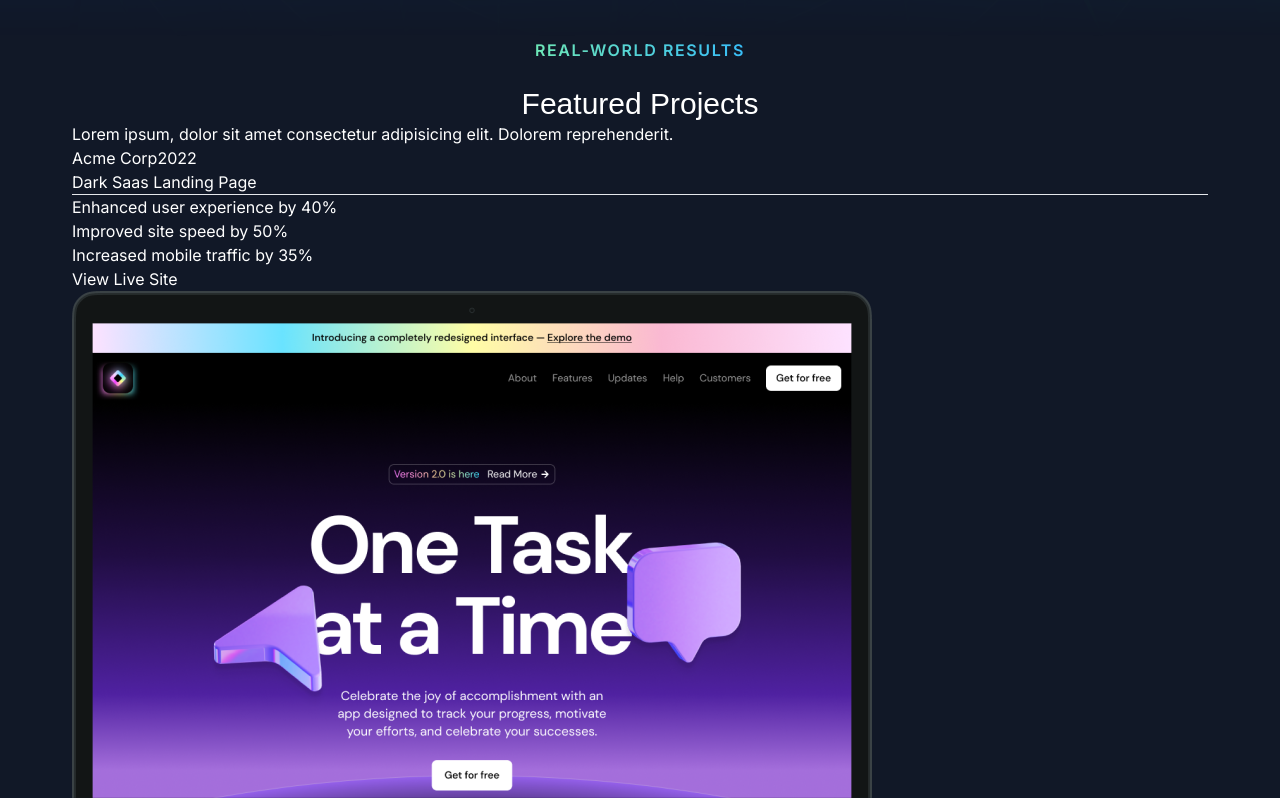
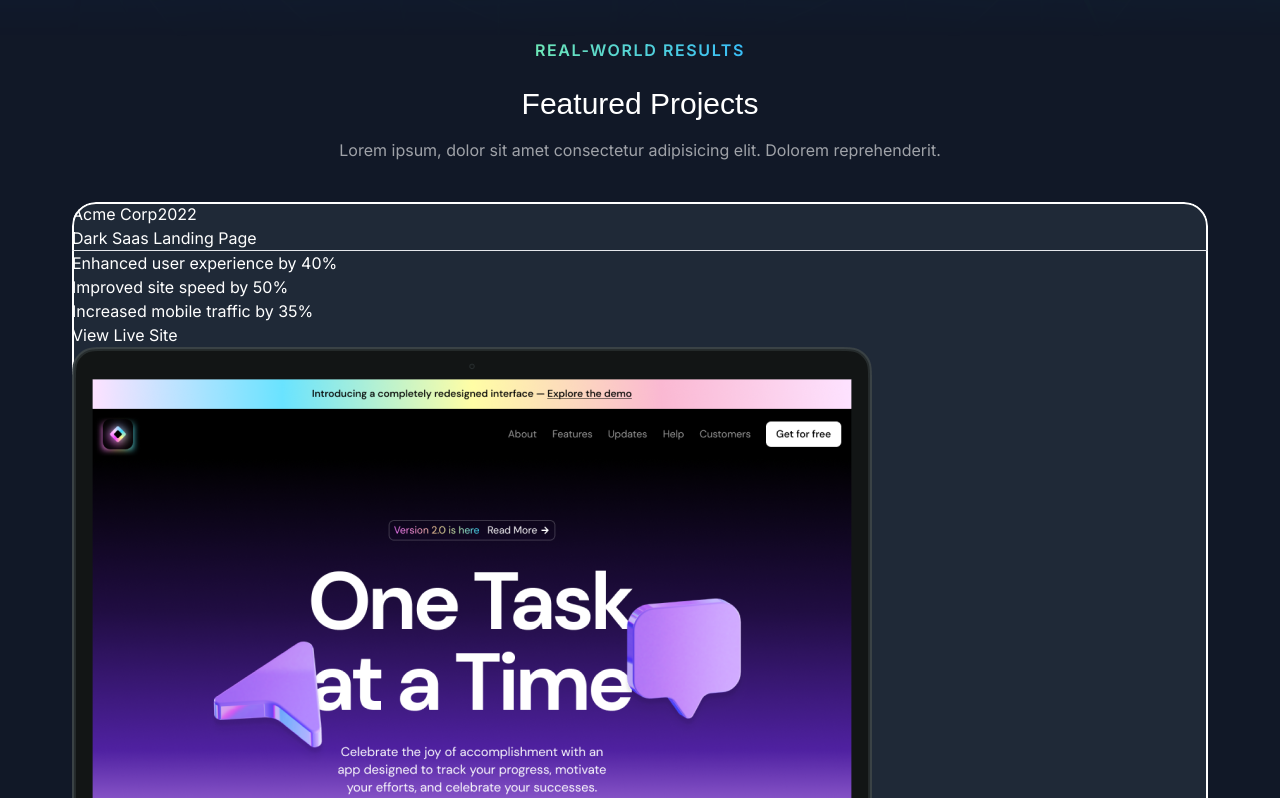
Before and after one commit to trdmonkey/portfolioja, a Next.js app: page / in a window 1280 px wide. Shown: the part 762-1560 px from the top of the page. Built offline with nearby package versions, Linux system fonts and the light colour scheme; a web font is replaced by a local one.

Commit message:
avance al project.tsx en las card Part 1

```diff
--- a/src/sections/Projects.tsx
+++ b/src/sections/Projects.tsx
@@ -55,13 +55,13 @@ export const ProjectsSection = () => {
         </div>
 
         <h2 className="font-serif text-3xl text-center mt-6" >Featured Projects</h2>
-        <p>
+        <p className="text-center text-white/60 mt-4" >
           Lorem ipsum, dolor sit amet consectetur adipisicing elit. Dolorem
           reprehenderit.
         </p>
-        <div>
+        <div className="flex flex-col mt-10" >
           {portfolioProjects.map((project) => (
-            <div key={project.title}>
+            <div key={project.title} className="bg-gray-800 rounded-3xl relative z-0 overflow-hidden after:-z-10 after:content[''] after:absolute after:inset-0 after:outline-2 after:outline after:-outline-offset-2 after:rounded-3xl">
               <div>
                 <span>{project.company}</span>
                 <span>{project.year}</span>
```
